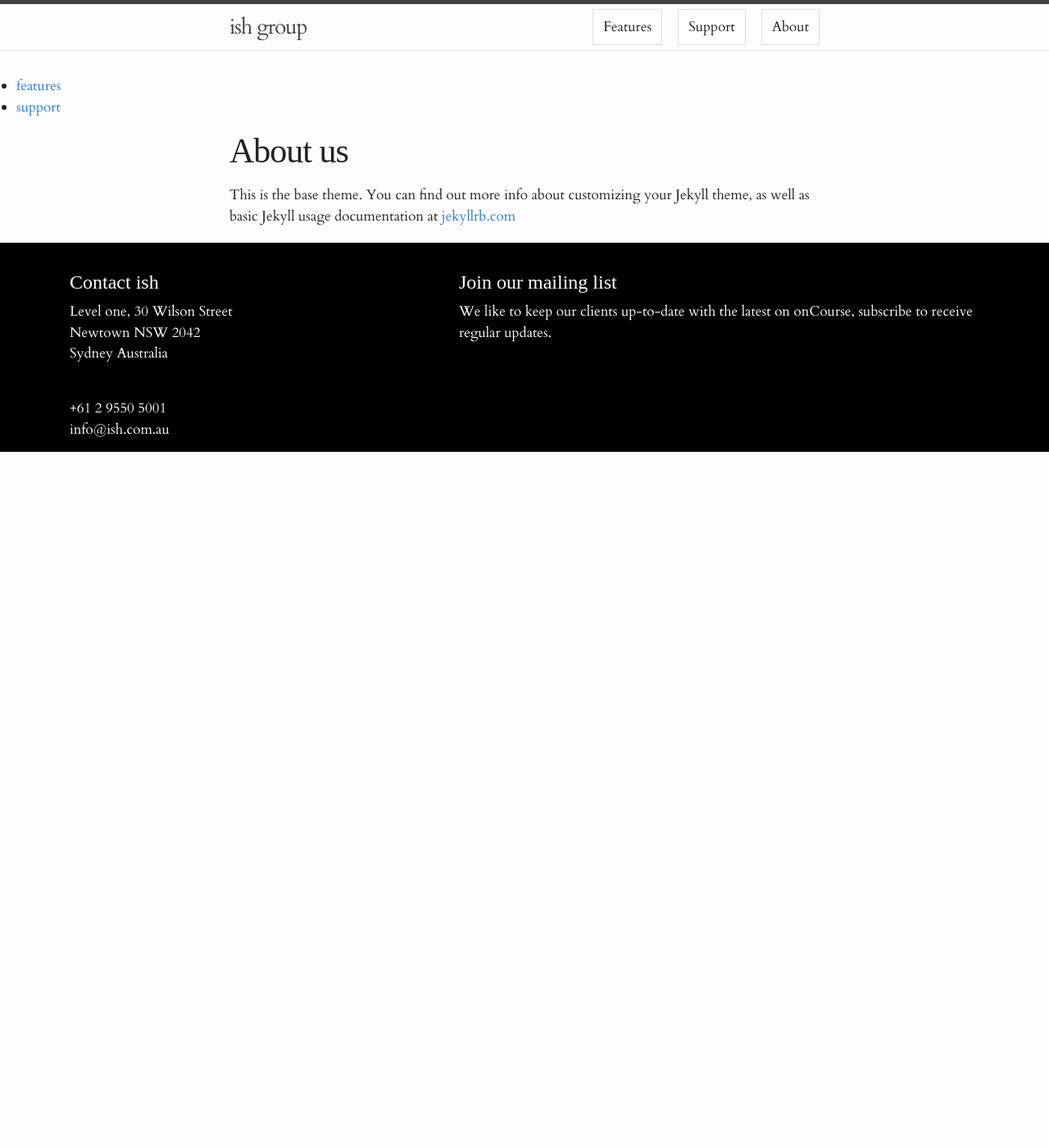
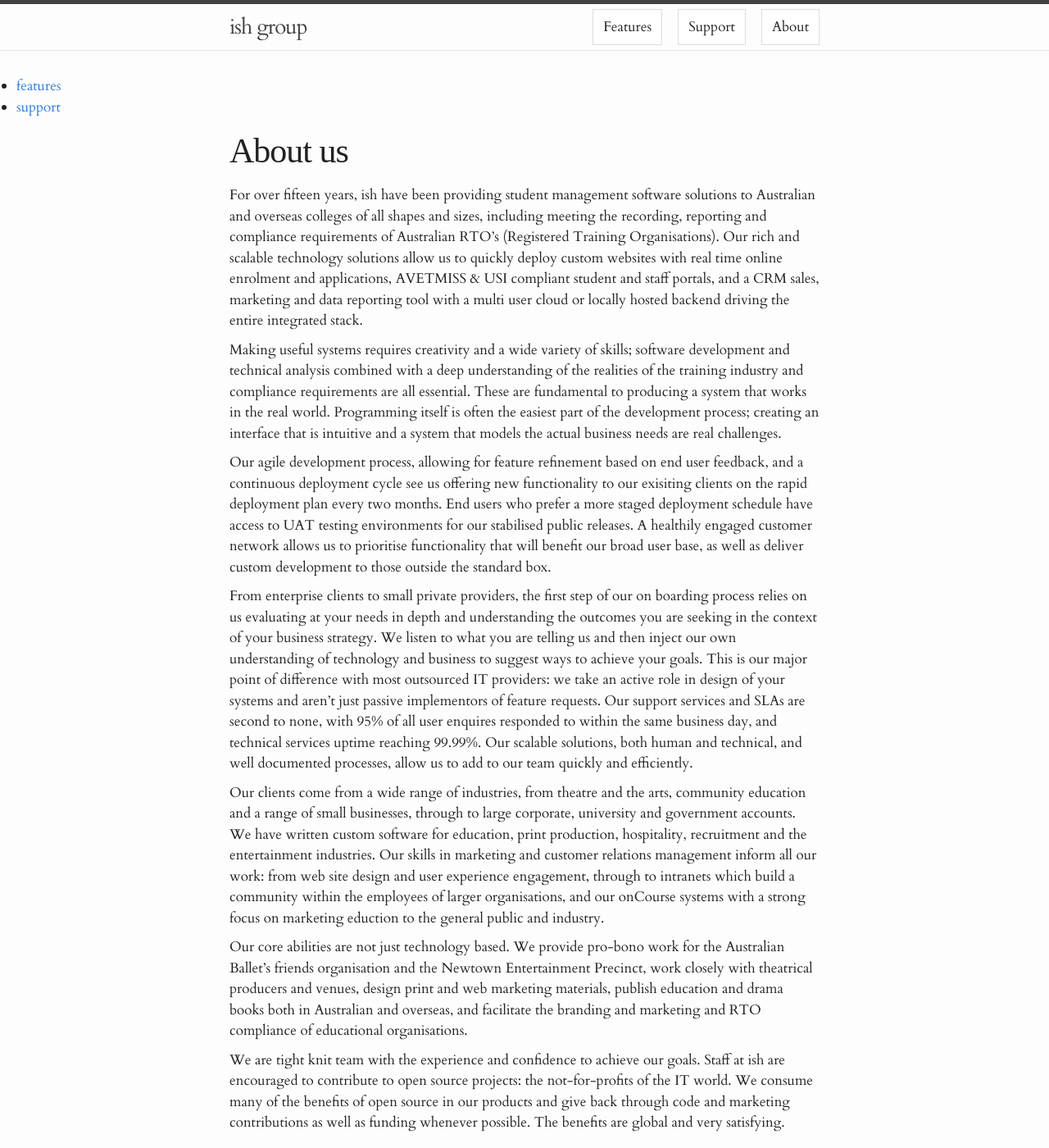
Before and after one commit to stephenmcilwaine/website, a Jekyll site: the page built from about/about.md, in a window 1280 px wide and 1400 px high. Shown: the whole window at 82% size. Built offline with Jekyll 4.4.1, drawn with Linux system fonts in a browser that asks for light colours; some web fonts are replaced.

Commit message:
adding copy to 'about'

```diff
--- a/about/about.md
+++ b/about/about.md
@@ -4,4 +4,16 @@ title: About us
 permalink: /about/
 ---
 
-This is the base theme. You can find out more info about customizing your Jekyll theme, as well as basic Jekyll usage documentation at [jekyllrb.com](http://jekyllrb.com/)
+For over fifteen years, ish have been providing student management software solutions to Australian and overseas colleges of all shapes and sizes, including meeting the recording, reporting and compliance requirements of Australian RTO’s (Registered Training Organisations). Our rich and scalable technology solutions allow us to quickly deploy custom websites with real time online enrolment and applications, AVETMISS & USI compliant student and staff portals, and a CRM sales, marketing and data reporting tool with a multi user cloud or locally hosted backend driving the entire integrated stack.
+
+Making useful systems requires creativity and a wide variety of skills; software development and technical analysis combined with a deep understanding of the realities of the training industry and compliance requirements are all essential. These are fundamental to producing a system that works in the real world. Programming itself is often the easiest part of the development process; creating an interface that is intuitive and a system that models the actual business needs are real challenges.
+
+Our agile development process, allowing for feature refinement based on end user feedback, and a continuous deployment cycle see us offering new functionality to our exisiting clients on the rapid deployment plan every two months. End users who prefer a more staged deployment schedule have access to UAT testing environments for our stabilised public releases. A healthily engaged customer network allows us to prioritise functionality that will benefit our broad user base, as well as deliver custom development to those outside the standard box.
+
+From enterprise clients to small private providers, the first step of our on boarding process relies on us evaluating at your needs in depth and understanding the outcomes you are seeking in the context of your business strategy. We listen to what you are telling us and then inject our own understanding of technology and business to suggest ways to achieve your goals. This is our major point of difference with most outsourced IT providers: we take an active role in design of your systems and aren’t just passive implementors of feature requests. Our support services and SLAs are second to none, with 95% of all user enquires responded to within the same business day, and technical services uptime reaching 99.99%. Our scalable solutions, both human and technical, and well documented processes, allow us to add to our team quickly and efficiently.
+
+Our clients come from a wide range of industries, from theatre and the arts, community education and a range of small businesses, through to large corporate, university and government accounts. We have written custom software for education, print production, hospitality, recruitment and the entertainment industries. Our skills in marketing and customer relations management inform all our work: from web site design and user experience engagement, through to intranets which build a community within the employees of larger organisations, and our onCourse systems with a strong focus on marketing eduction to the general public and industry.
+
+Our core abilities are not just technology based. We provide pro-bono work for the Australian Ballet’s friends organisation and the Newtown Entertainment Precinct, work closely with theatrical producers and venues, design print and web marketing materials, publish education and drama books both in Australian and overseas, and facilitate the branding and marketing and RTO compliance of educational organisations.
+
+We are tight knit team with the experience and confidence to achieve our goals. Staff at ish are encouraged to contribute to open source projects: the not-for-profits of the IT world. We consume many of the benefits of open source in our products and give back through code and marketing contributions as well as funding whenever possible. The benefits are global and very satisfying.
```
